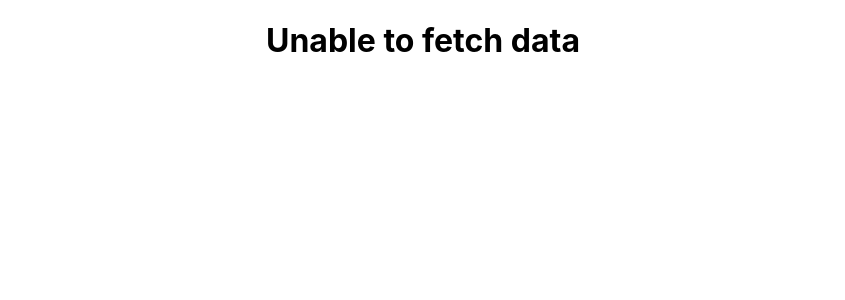
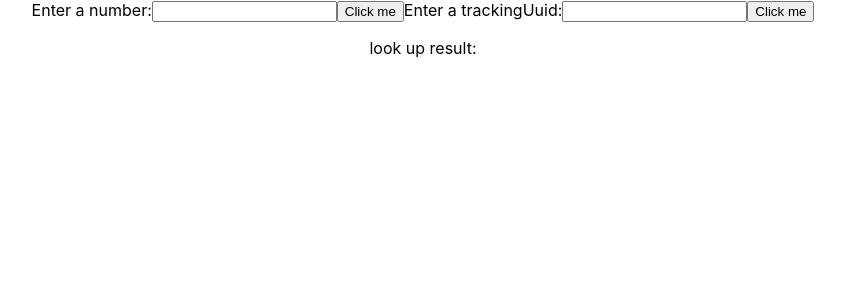
Before and after one commit to EdwinKam/blackjack-web, a React (Create React App) app: page / in a window 1280 px wide. Shown: the top 300 px of the page, without its empty margins (217-1062 px from the left). Built offline with nearby package versions, Linux system fonts and the light colour scheme; no server answers.

Commit message:
making simple request

```diff
--- a/src/component/Hello.jsx
+++ b/src/component/Hello.jsx
@@ -2,16 +2,112 @@ import React, { useState, useEffect } from 'react';
 import axios from 'axios';
 
 const Hello = () => {
-    const [text, setText] = useState('loading...');
+    const [requests, setRequests] = useState([]);
+    const [userInput, setUserInput] = useState('');
+    const [trackingUuid, setTrackingUuid] = useState('');
+    const [lookUpResult, setLookUpResult] = useState('');
 
     useEffect(() => {
-        fetchHelloWorldServer()
-            .then(data => setText(data))
-            .catch(() => setText("Unable to fetch data"));
-    }, []);
+        const intervalId = setInterval(() => {
+            handleLookUp();
+        }, 1000);
 
-    return <h1>{text}</h1>;
+        return () => clearInterval(intervalId); // This represents the unmount function, in which you need to clear your interval to prevent memory leaks.
+    }, [requests]);
+
+    const handleChange = (event) => {
+        setUserInput(event.target.value);
+    };
+
+    const handleTrackingUuidChange = (event) => {
+        setTrackingUuid(event.target.value);
+    };
+
+    const handleSubmitRequest = async () => {
+        const url = 'https://blackjack-service-render.onrender.com/add-to-queue';
+        const testUrl = 'http://localhost:8080/add-to-queue'
+        const response = await axios.post(testUrl, {}, {
+            params: {
+                'number': Number(userInput)
+            }
+        });
+        setRequests(prevData => [...prevData,
+        {
+            trackingUuid: response.data,
+            userInput: userInput,
+            requestStatus: 'checking'
+        }]);
+    };
+
+    const handleLookUp = async () => {
+        const url = 'https://blackjack-service-render.onrender.com/add-to-queue';
+        const testUrl = 'http://localhost:8080/check';
+
+        const newArr = await Promise.all(requests.map(async r => {
+            console.log(r);
+            const response = await axios.post(testUrl, {}, {
+                params: {
+                    'trackingUuid': r.trackingUuid  // Assuming `trackingUuid` is part of each request object
+                }
+            });
+
+            return {
+                trackingUuid: r.trackingUuid,   // Use actual response data fields
+                userInput: r.userInput, // Need to define where this is from
+                requestStatus: response.data  // Use actual response data fields
+            };
+        }));
+
+        console.log(newArr);
+
+        setRequests(newArr);
+    };
+
+    const handleStop = async (trackingUuid) => {
+        const url = 'https://blackjack-service-render.onrender.com/add-to-queue';
+        const testUrl = 'http://localhost:8080/stop';
+        const response = await axios.post(testUrl, {}, {
+            params: {
+                'trackingUuid': trackingUuid  // Assuming `trackingUuid` is part of each request object
+            }
+        });
+    }
+
+    return <div>
+        <label>
+            Enter a number:
+            <input
+                type="number"
+                value={userInput}
+                onChange={handleChange}
+            />
+        </label>
+        <button onClick={handleSubmitRequest}>
+            Click me
+        </button>
+        <label>
+            Enter a trackingUuid:
+            <input
+                value={trackingUuid}
+                onChange={handleTrackingUuidChange}
+            />
+        </label>
+        <button onClick={handleLookUp}>
+            Click me
+        </button>
+        <p>look up result: {lookUpResult}</p>
+        {requests.map((r, index) =>
+            <div key={index}>
+                <p>{r.trackingUuid} {r.userInput} {r.requestStatus}</p>
+                <button onClick={() => handleStop(r.trackingUuid)}>
+                    stop
+                </button>
+            </div>
+        )}
+    </div>;
 }
+
+
 
 const fetchHelloWorldServer = async () => {
     const url = 'https://blackjack-service-render.onrender.com/hello';
```
